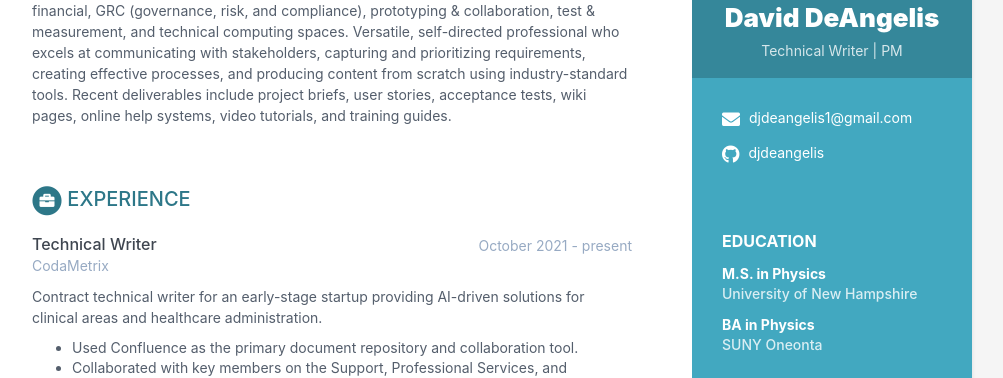
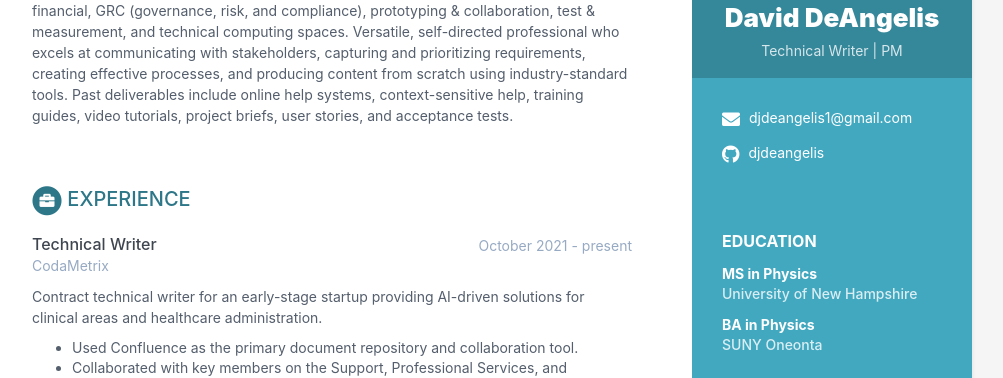
Before and after one commit to djdeangelis/djdeangelis.github.io, a Jekyll site: the page built from index.html, in a window 1280 px wide and 900 px high. Shown: the part 161-539 px from the top of the window, without its empty margins (168-1171 px from the left). Built offline with Jekyll 4.4.1, drawn with Linux system fonts in a browser that asks for light colours; some of the changed text lies outside the part shown.

Commit message:
Update data file

```diff
--- a/_data/data.yml
+++ b/_data/data.yml
@@ -48,11 +48,11 @@ career-profile:
       Technical writer and product manager with enterprise experience in the machine learning, financial, GRC (governance, risk,
       and compliance), prototyping & collaboration, test & measurement, and technical computing spaces. Versatile, self-directed
       professional who excels at communicating with stakeholders, capturing and prioritizing requirements, creating effective processes,
-      and producing content from scratch using industry-standard tools. Recent deliverables include project briefs, user stories, acceptance
-      tests, wiki pages, online help systems, video tutorials, and training guides.
+      and producing content from scratch using industry-standard tools. Past deliverables include online help systems, context-sensitive
+      help, training guides, video tutorials, project briefs, user stories, and acceptance tests.
 
 education:
-    - degree: M.S. in Physics
+    - degree: MS in Physics
       university: University of New Hampshire
       time:
       details: |
@@ -175,6 +175,7 @@ experiences:
           - Planned, authored, and tested customer training course for TM products.
           - Created video tutorials for control design and math products.
           - Led documentation and product usability testing.
+          - Represented the TM team at several industry trade shows.
           - Listed as inventor on TM patent US 6,993,772.
 
     - role: Adjunct Instructor | Technical Writer
```
